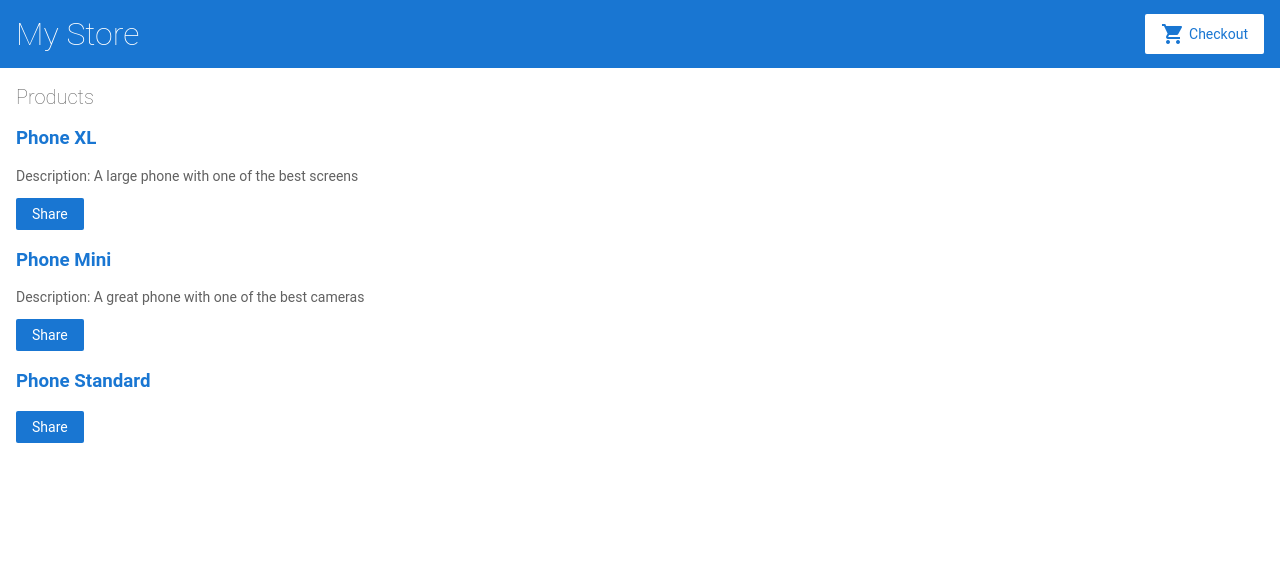
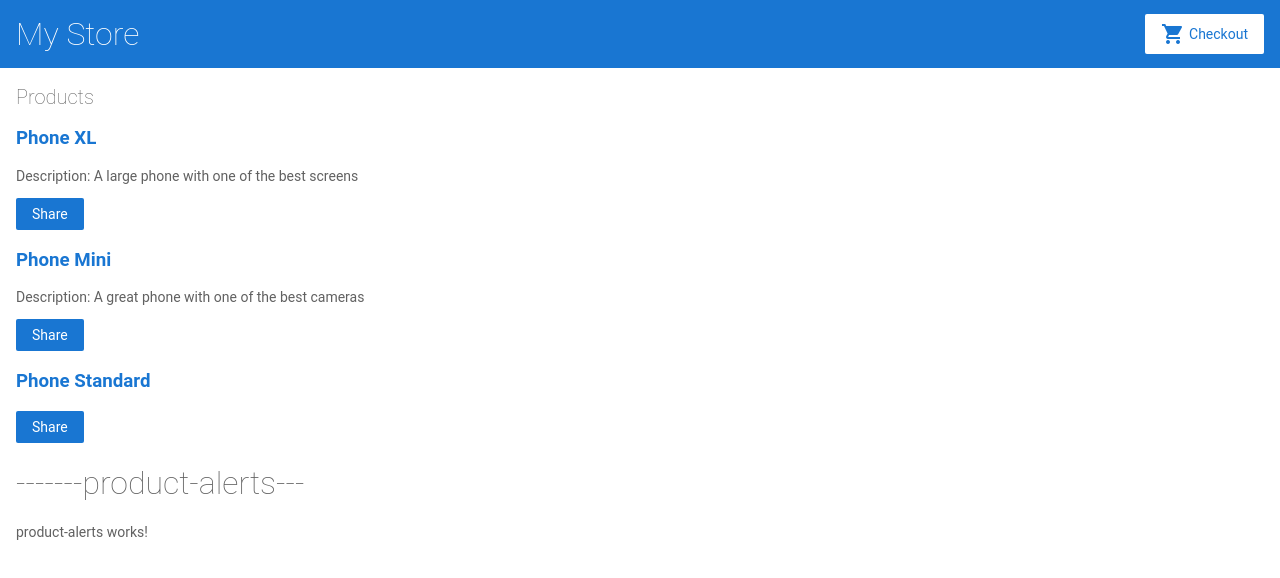
Before and after one commit to davidkambomoi/angular-learning, an Angular app: page / in a window 1280 px wide. Shown: the top 578 px of the page. Built offline with nearby package versions, Linux system fonts and the light colour scheme.

Commit message:
2 files modified, 4 added

```diff
--- a/src/app/app.module.ts
+++ b/src/app/app.module.ts
@@ -6,6 +6,7 @@
 import { AppComponent } from './app.component';
 import { TopBarComponent } from './top-bar/top-bar.component';
 import { ProductListComponent } from './product-list/product-list.component';
+import { ProductAlertsComponent } from './product-alerts/product-alerts.component';
 
 @NgModule({
   imports: [
@@ -18,7 +19,8 @@
   declarations: [
     AppComponent,
     TopBarComponent,
-    ProductListComponent
+    ProductListComponent,
+    ProductAlertsComponent
   ],
   bootstrap: [
     AppComponent
--- /dev/null
+++ b/src/app/product-alerts/product-alerts.component.html
@@ -0,0 +1,4 @@
+<p>product-alerts works!</p>
+<p *ngIf="product && product.price > 700">
+  <button type="button">Notify Me</button>
+</p>
--- a/src/app/product-list/product-list.component.html
+++ b/src/app/product-list/product-list.component.html
@@ -15,3 +15,6 @@
   <p *ngIf="product.description">Description: {{ product.description }}</p>
   <button type="button" (click)="share()">Share</button>
 </div>
+
+<h1>-------product-alerts---</h1>
+<app-product-alerts></app-product-alerts>
```
Also changed, not shown: src/app/product-alerts/product-alerts.component.ts (added, +12 -0 lines), src/app/product-alerts/product-alerts.component.css (added), 1 other file (tests, documents, lock files or other folders).
